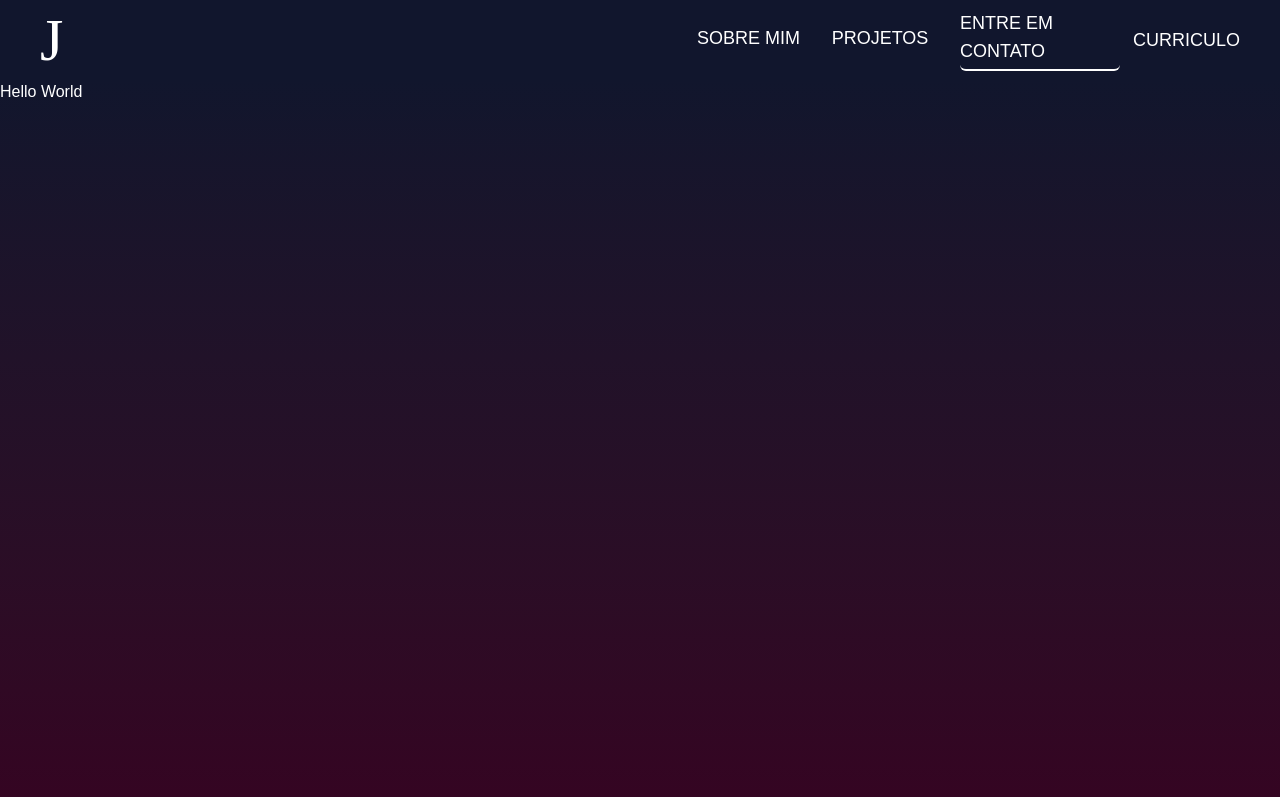
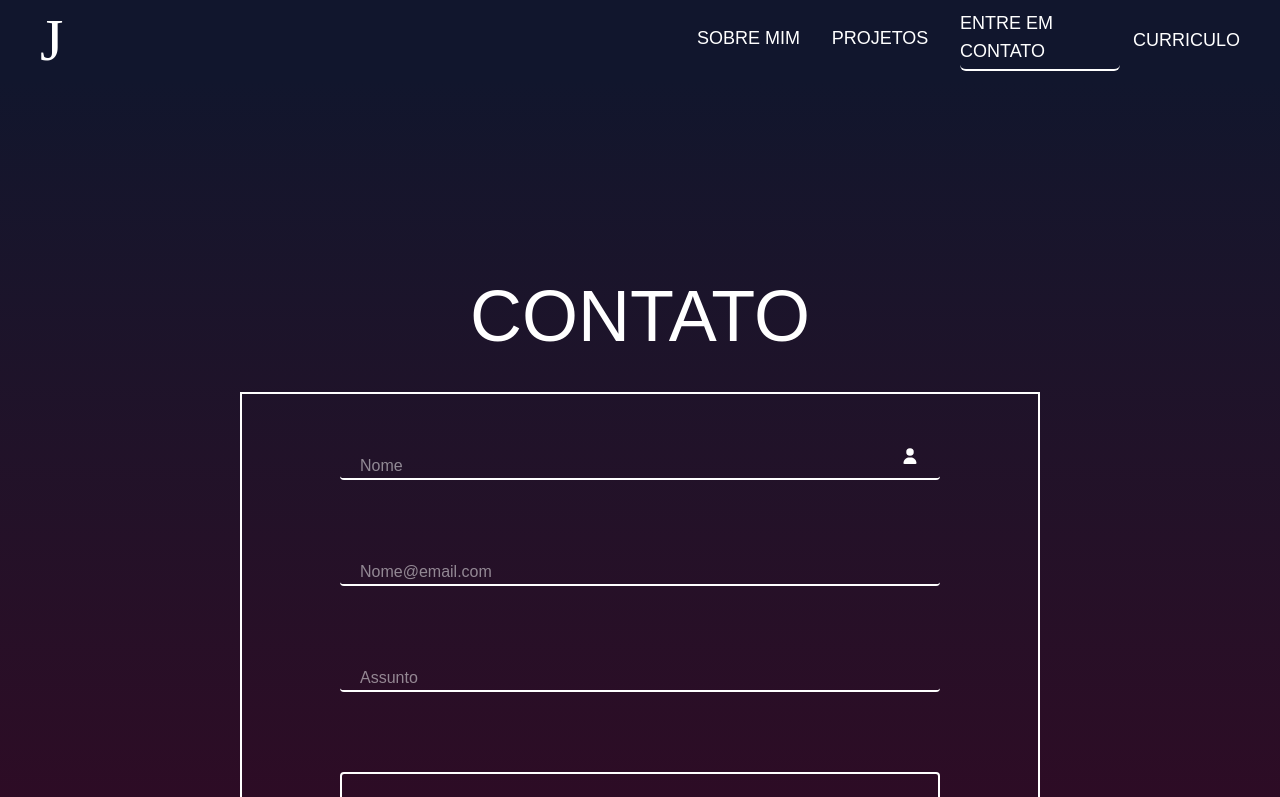
Before and after one commit to MrJoaoAbe/Portf-lio, a React (Vite) app: page /contato in a window 1280 px wide. Shown: the top 797 px of the page. Built offline with nearby package versions, Linux system fonts and the light colour scheme; a web font is replaced by a local one.

Commit message:
add section contato

```diff
--- a/package.json
+++ b/package.json
@@ -10,6 +10,8 @@
     "preview": "vite preview"
   },
   "dependencies": {
+    "@fortawesome/free-solid-svg-icons": "^7.1.0",
+    "@fortawesome/react-fontawesome": "^3.1.0",
     "@tailwindcss/vite": "^4.1.16",
     "react": "^19.1.1",
     "react-dom": "^19.1.1",
--- a/src/pages/Contato.jsx
+++ b/src/pages/Contato.jsx
@@ -1,7 +1,28 @@
+import { FontAwesomeIcon } from "@fortawesome/react-fontawesome";
+import { faUser } from "@fortawesome/free-solid-svg-icons";
+
 function Contato() {
     return (
-        <div className="min-h-screen bg-linear-to-t from-[#380121] to-[#11162D] text-white">Hello World</div>
+        <div className="min-h-screen bg-linear-to-t from-[#380121] to-[#11162D] text-white flex-col flex justify-center items-center">
+            <div className="mt-50 text-7xl mb-10">
+                CONTATO
+            </div>
+            <div className="flex justify-center border-2 border-white w-200 mb-30">
+                <form action="" className="flex flex-col gap-20 p-15">
+                    <div className="relative">
+                        <input className="border-b-2 w-150 rounded-sm outline-none pl-5" placeholder="Nome" type="text" name="nome" />
+                        <FontAwesomeIcon icon={faUser} style={{ color: "#ffffff", }} className="absolute bottom-4 left-140" />
+                    </div>
+
+                    <input className="border-b-2 w-150 rounded-sm outline-none pl-5" placeholder="Nome@email.com" type="email" name="email" />
+                    <input className="border-b-2 w-150 rounded-sm outline-none pl-5" placeholder="Assunto" type="text" name="assunto" />
+                    <textarea className="border-2 w-150 h-50 rounded-sm outline-none p-5" placeholder="Mensagem" type="" name="Mensagem" />
+                </form>
+            </div>
+        </div>
     )
 }
 
+
+
 export default Contato
```
Also changed, not shown: 1 other file (tests, documents, lock files or other folders).
